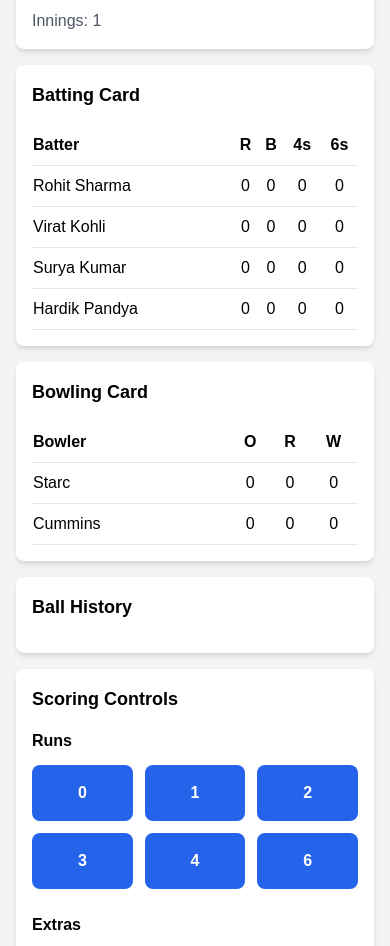
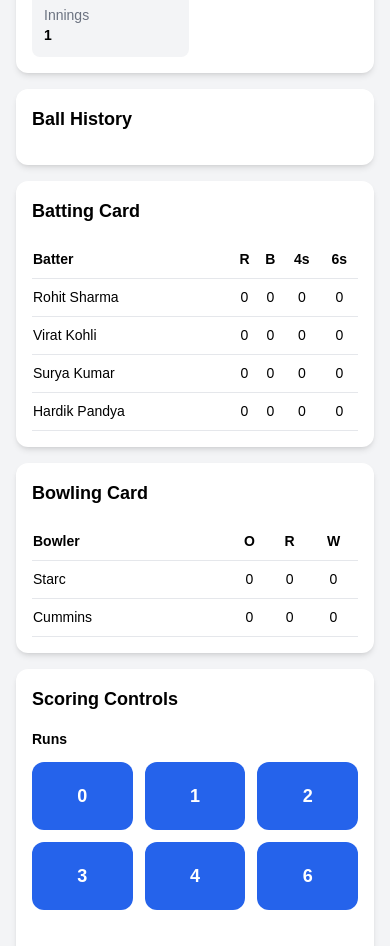
Before and after one commit to anandyelloju/cricpulse, a plain HTML site: page live.html in a window 390 px wide. Shown: the part 275-1221 px from the top of the page. Drawn offline with nearby package versions, Linux system fonts and the light colour scheme.

Commit message:
feat: optimize responsive scoring ui and operator experience

```diff
--- a/assets/css/style.css
+++ b/assets/css/style.css
@@ -1,7 +1,42 @@
 body {
   font-family: Arial, sans-serif;
+  background: #f3f4f6;
 }
 
 button {
   transition: 0.2s ease;
 }
+
+button:active {
+  transform: scale(0.97);
+}
+
+::-webkit-scrollbar {
+  height: 6px;
+  width: 6px;
+}
+
+::-webkit-scrollbar-thumb {
+  background: #cbd5e1;
+  border-radius: 999px;
+}
+
+.table-scroll {
+  overflow-x: auto;
+}
+
+.score-pill {
+  min-width: 48px;
+  min-height: 48px;
+}
+
+@media (max-width: 768px) {
+
+  body {
+    font-size: 14px;
+  }
+
+  button {
+    font-size: 14px;
+  }
+}
--- a/js/ui/controls.js
+++ b/js/ui/controls.js
@@ -6,7 +6,7 @@ export function renderControls() {
   const runValues = [0, 1, 2, 3, 4, 6];
 
   controlsRoot.innerHTML = `
-    <div class="space-y-6">
+    <div class="space-y-8">
 
       <div>
         <h3 class="font-semibold mb-3">
@@ -20,7 +20,7 @@ export function renderControls() {
               (run) => `
             <button
               data-run="${run}"
-              class="bg-blue-600 hover:bg-blue-700 text-white py-4 rounded-lg font-semibold"
+              class="bg-blue-600 hover:bg-blue-700 text-white py-5 rounded-xl font-bold text-lg"
             >
               ${run}
             </button>
@@ -40,14 +40,14 @@ export function renderControls() {
 
           <button
             data-extra="wide"
-            class="bg-orange-500 hover:bg-orange-600 text-white py-3 rounded-lg"
+            class="bg-orange-500 hover:bg-orange-600 text-white py-4 rounded-xl font-semibold"
           >
             Wide
           </button>
 
           <button
             data-extra="noball"
-            class="bg-orange-500 hover:bg-orange-600 text-white py-3 rounded-lg"
+            class="bg-orange-500 hover:bg-orange-600 text-white py-4 rounded-xl font-semibold"
           >
             No Ball
           </button>
@@ -55,7 +55,7 @@ export function renderControls() {
           <button
             data-extra="bye"
             data-runs="1"
-            class="bg-green-600 hover:bg-green-700 text-white py-3 rounded-lg"
+            class="bg-green-600 hover:bg-green-700 text-white py-4 rounded-xl font-semibold"
           >
             Bye
           </button>
@@ -63,7 +63,7 @@ export function renderControls() {
           <button
             data-extra="legbye"
             data-runs="1"
-            class="bg-purple-600 hover:bg-purple-700 text-white py-3 rounded-lg"
+            class="bg-purple-600 hover:bg-purple-700 text-white py-4 rounded-xl font-semibold"
           >
             Leg Bye
           </button>
@@ -73,48 +73,49 @@ export function renderControls() {
 
       <div>
         <h3 class="font-semibold mb-3">
-            Wickets
+          Wickets
         </h3>
 
-        <div class="grid grid-cols-2 gap-3">
-
-            <button data-action="wicket"
-            class="bg-red-600 hover:bg-red-700 text-white py-4 rounded-lg font-semibold"
-            >
-                Wicket
-            </button>
-
-        </div>
+        <button
+          data-action="wicket"
+          class="w-full bg-red-600 hover:bg-red-700 text-white py-5 rounded-xl font-bold"
+        >
+          Wicket
+        </button>
       </div>
 
       <div>
         <h3 class="font-semibold mb-3">
-            Match Controls
+          Match Controls
         </h3>
 
-        <div class="grid grid-cols-2 gap-3">
+        <div class="grid md:grid-cols-3 gap-3">
 
-          <button data-action="undo"
-            class="bg-gray-800 hover:bg-gray-900 text-white py-4 rounded-lg font-semibold"
+          <button
+            data-action="undo"
+            class="bg-gray-800 hover:bg-gray-900 text-white py-4 rounded-xl font-semibold"
           >
             Undo
           </button>
 
           <button
             data-action="end-innings"
-            class="bg-yellow-500 hover:bg-yellow-600 text-white py-4 rounded-lg font-semibold"
+            class="bg-yellow-500 hover:bg-yellow-600 text-white py-4 rounded-xl font-semibold"
           >
             End Innings
           </button>
 
           <button
             data-action="reset-match"
-            class="bg-red-700 hover:bg-red-800 text-white py-4 rounded-lg font-semibold"
+            class="bg-red-800 hover:bg-red-900 text-white py-4 rounded-xl font-semibold"
           >
             Reset Match
           </button>
+
         </div>
+
       </div>
+
     </div>
   `;
 }
--- a/js/ui/history.js
+++ b/js/ui/history.js
@@ -13,7 +13,7 @@ export function renderHistory() {
       ${history
         .map(
           (ball) => `
-        <div class="w-12 h-12 rounded-full bg-gray-200 flex items-center justify-center font-semibold text-sm">
+          <div class="score-pill rounded-full bg-gray-200 flex items-center justify-center font-semibold text-sm">
 
           ${formatBallLabel(ball)}
 
--- a/js/ui/scoreboard.js
+++ b/js/ui/scoreboard.js
@@ -7,42 +7,60 @@ export function renderScoreboard() {
   if (!scoreboardRoot) return;
 
   scoreboardRoot.innerHTML = `
-  <div class="space-y-3">
+  <div class="space-y-4">
 
     <div>
-      <h3 class="text-xl font-bold">
+      <h3 class="text-2xl font-bold">
         ${state.innings.battingTeam?.name || "Team"}
       </h3>
     </div>
 
-    <div class="text-4xl font-bold">
+    <div class="flex items-end gap-3">
+
+      <div class="text-5xl font-bold">
         ${state.innings.totalRuns}/${state.innings.wickets}
       </div>
 
-    <div class="text-gray-600">
-      Overs:
+      <div class="text-gray-500 pb-1">
         ${formatOvers(state.innings.overs, state.innings.balls)}
       </div>
 
-    <div class="text-gray-600">
-      Innings:
+    </div>
+
+    <div class="grid grid-cols-2 gap-3 text-sm">
+
+      <div class="bg-gray-100 rounded-lg p-3">
+        <div class="text-gray-500">
+          Innings
+        </div>
+
+        <div class="font-semibold">
           ${state.match.currentInnings}
+        </div>
       </div>
 
       ${
         state.innings.target
           ? `
-        <div class="text-green-700 font-semibold">
-          Target: ${state.innings.target}
+          <div class="bg-green-100 rounded-lg p-3">
+            <div class="text-green-700">
+              Target
+            </div>
+
+            <div class="font-semibold text-green-800">
+              ${state.innings.target}
+            </div>
           </div>
         `
           : ""
       }
 
+    </div>
+
     ${
       state.match.status === "COMPLETED"
         ? `
-        <div class="bg-green-100 text-green-800 p-3 rounded-lg font-semibold">
+        <div class="bg-green-100 text-green-800 p-4 rounded-xl font-bold text-center">
           Winner:
           ${state.match.winner}
         </div>
--- a/live.html
+++ b/live.html
@@ -17,32 +17,36 @@
         <h1 class="text-2xl font-bold text-gray-900">LIVE SCORE</h1>
       </header>
 
-      <main class="grid gap-4 lg:grid-cols-3">
-        <section class="bg-white rounded-lg shadow-md p-4">
-          <h2 class="text-lg font-semibold mb-4">Scoreboard</h2>
+      <main class="grid gap-4 lg:grid-cols-3 pb-24">
+        <section class="lg:col-span-1">
+          <div class="sticky top-4 space-y-4">
+            <section class="bg-white rounded-xl shadow-md p-4">
+              <h2 class="text-lg font-semibold mb-4">Scoreboard</h2>
 
-          <div id="scoreboard-root"></div>
+              <div id="scoreboard-root"></div>
+            </section>
+
+            <section class="bg-white rounded-xl shadow-md p-4">
+              <h2 class="text-lg font-semibold mb-4">Ball History</h2>
+
+              <div id="history-root"></div>
+            </section>
+          </div>
         </section>
 
-        <section class="bg-white rounded-lg shadow-md p-4 lg:col-span-2">
+        <section class="bg-white rounded-xl shadow-md p-4 lg:col-span-2">
           <h2 class="text-lg font-semibold mb-4">Batting Card</h2>
 
           <div id="batting-root"></div>
         </section>
 
-        <section class="bg-white rounded-lg shadow-md p-4 lg:col-span-3">
+        <section class="bg-white rounded-xl shadow-md p-4 lg:col-span-3">
           <h2 class="text-lg font-semibold mb-4">Bowling Card</h2>
 
           <div id="bowling-root"></div>
         </section>
 
-        <section class="bg-white rounded-lg shadow-md p-4 lg:col-span-3">
-          <h2 class="text-lg font-semibold mb-4">Ball History</h2>
-
-          <div id="history-root"></div>
-        </section>
-
-        <section class="bg-white rounded-lg shadow-md p-4 lg:col-span-3">
+        <section class="bg-white rounded-xl shadow-md p-4 lg:col-span-3">
           <h2 class="text-lg font-semibold mb-4">Scoring Controls</h2>
 
           <div id="controls-root"></div>
```
Lines whose indentation alone changed are shown as unchanged.
